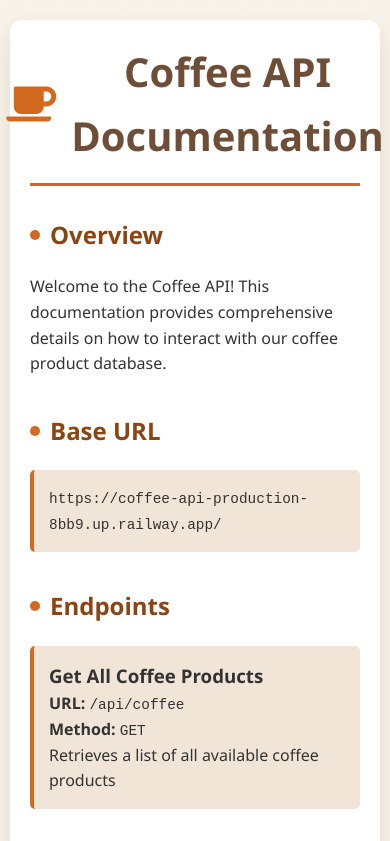
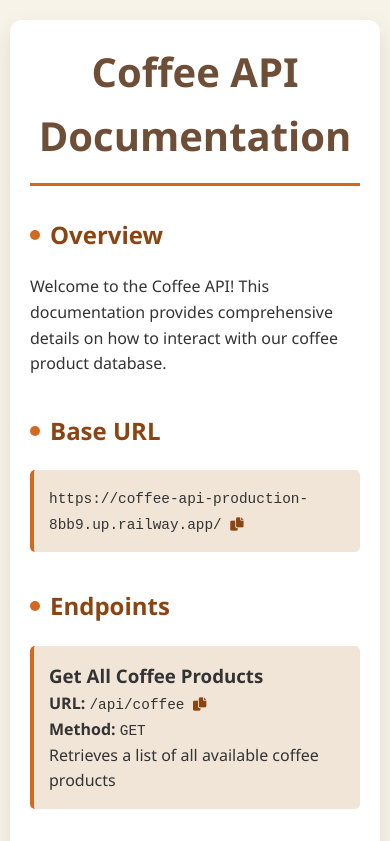
Before and after one commit to rafiframadhana/coffee-api, a website: page public/index.html in a window 390 px wide. Shown: the top 841 px of the page. Drawn offline with Linux system fonts and the light colour scheme.

Commit message:
Fix index.html

```diff
--- a/public/index.html
+++ b/public/index.html
@@ -57,13 +57,21 @@
         margin-bottom: 30px;
       }
 
-      .header {
+      .header-lg {
         display: flex;
         align-items: center;
         justify-content: space-between;
         margin-bottom: 30px;
         border-bottom: 3px solid var(--secondary-color);
         padding-bottom: 15px;
+      }
+
+      .header-sm {
+        text-align: center;
+        margin-bottom: 30px;
+        border-bottom: 3px solid var(--secondary-color);
+        padding-bottom: 15px;
+        display: none;
       }
 
       h1 {
@@ -108,6 +116,30 @@
         padding: 15px;
         border-radius: 5px;
         margin-bottom: 20px;
+      }
+
+      .copy-btn {
+        background: none;
+        border: none;
+        cursor: pointer;
+        color: var(--accent-color);
+        transition: color 0.3s ease;
+      }
+
+      .copy-btn:hover {
+        color: var(--secondary-color);
+      }
+
+      .copy-btn:active {
+        transform: scale(0.9);
+      }
+
+      .copied-message {
+        color: green;
+        margin-left: 10px;
+        font-size: 0.8rem;
+        opacity: 0;
+        transition: opacity 0.3s ease;
       }
 
       table {
@@ -166,9 +198,19 @@
         .card {
           padding: 20px;
         }
-        .header {
+        .header-lg {
           flex-direction: column;
           text-align: center;
+        }
+      }
+
+      @media (max-width: 480px) {
+        .header-sm {
+          display: block;
+        }
+
+        .header-lg{
+          display: none;
         }
       }
     </style>
@@ -176,8 +218,12 @@
   <body>
     <div class="container">
       <div class="card">
-        <div class="header">
+        <div class="header-lg">
           <h1><i class="fas fa-coffee"></i>Coffee API Documentation</h1>
+        </div>
+
+        <div class="header-sm">
+          <h1>Coffee API Documentation</h1>
         </div>
 
         <div class="section">
@@ -191,7 +237,13 @@
         <div class="section">
           <h2>Base URL</h2>
           <div class="endpoint">
-            <code>https://coffee-api-production-8bb9.up.railway.app/</code>
+            <code>https://coffee-api-production-8bb9.up.railway.app/ </code>
+            <button
+              class="copy-btn"
+              onclick="copyToClipboard(this, 'https://coffee-api-production-8bb9.up.railway.app/')"
+            >
+              <i class="fas fa-copy"></i>
+            </button>
           </div>
         </div>
 
@@ -199,7 +251,16 @@
           <h2>Endpoints</h2>
           <div class="endpoint">
             <h3>Get All Coffee Products</h3>
-            <p><strong>URL:</strong> <code>/api/coffee</code></p>
+            <p>
+              <strong>URL:</strong> <code>/api/coffee </code
+              ><button
+                class="copy-btn"
+                onclick="copyToClipboard(this, 'https://coffee-api-production-8bb9.up.railway.app/api/coffee')"
+              >
+                <i class="fas fa-copy"></i>
+              </button>
+            </p>
+
             <p><strong>Method:</strong> <code>GET</code></p>
             <p>Retrieves a list of all available coffee products</p>
           </div>
@@ -279,5 +340,29 @@
         </div>
       </div>
     </div>
+
+    <script>
+      function copyToClipboard(btn, text) {
+        const tempTextArea = document.createElement("textarea");
+        tempTextArea.value = text;
+        document.body.appendChild(tempTextArea);
+
+        tempTextArea.select();
+        tempTextArea.setSelectionRange(0, 99999);
+
+        document.execCommand("copy");
+
+        document.body.removeChild(tempTextArea);
+
+        const messageSpan = btn.nextElementSibling;
+        messageSpan.textContent = "Copied!";
+        messageSpan.style.opacity = "1";
+
+        setTimeout(() => {
+          messageSpan.textContent = "";
+          messageSpan.style.opacity = "0";
+        }, 2000);
+      }
+    </script>
   </body>
 </html>
```
